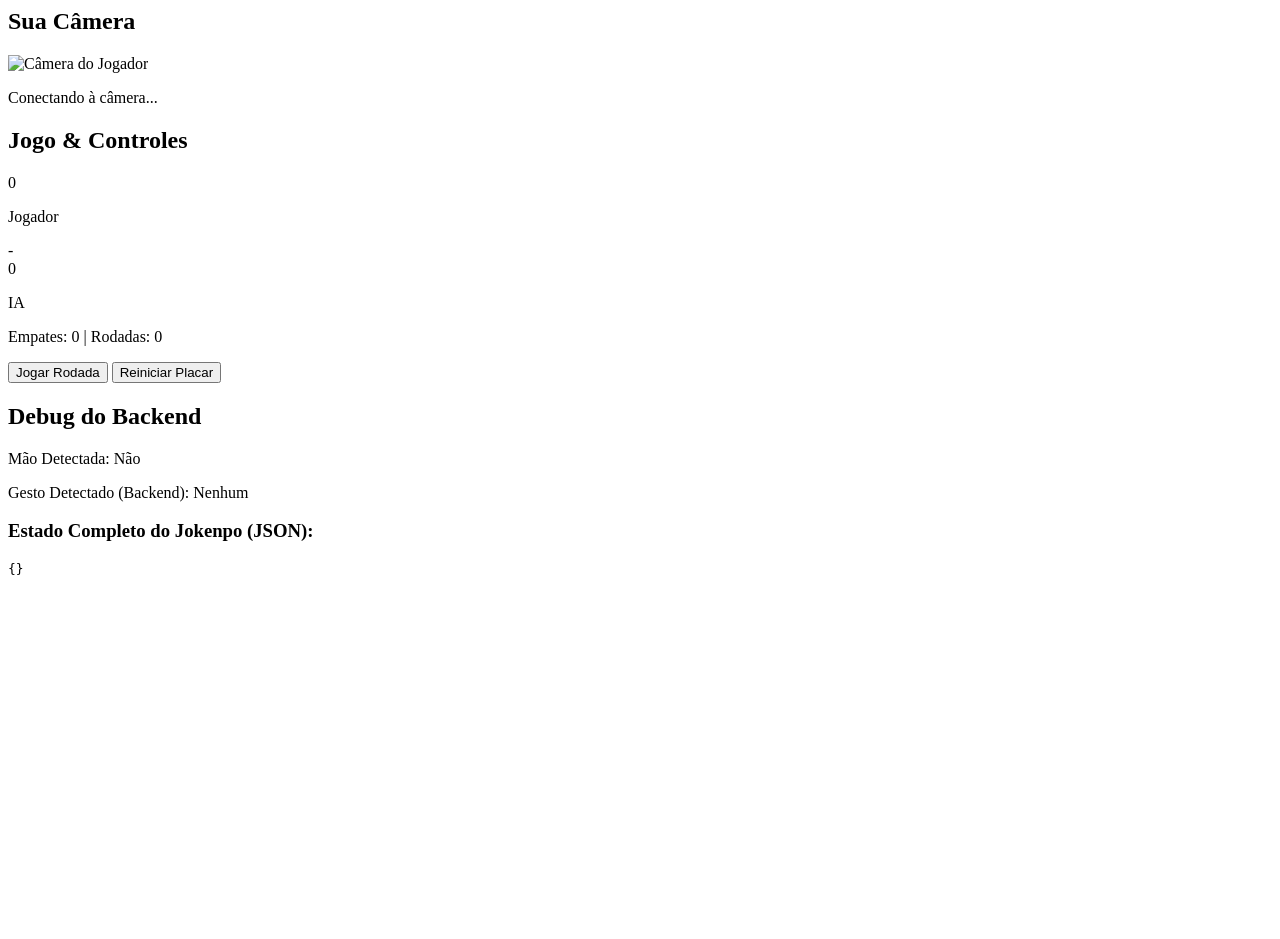
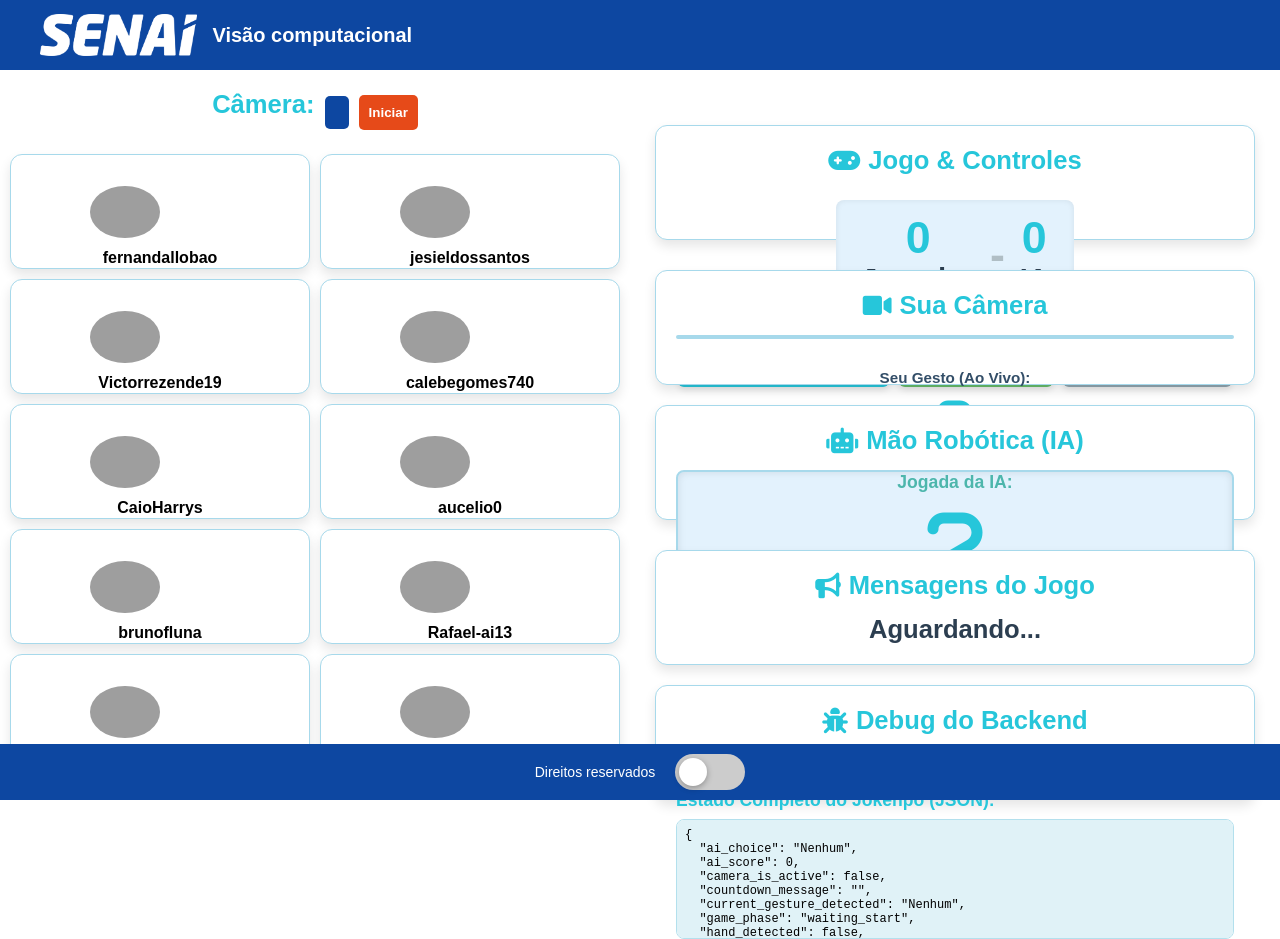
Before and after one commit to Lucianolpsf/HandTrackduino, a Flask app: page /jokenpo in a window 1280 px wide. Before the commit the page ends 575 px from the top, so only its background shows below. Run offline with Flask 3, Linux system fonts and the light colour scheme; data that the repository does not hold is empty; grey boxes are pictures that could not be loaded.

Commit message:
Update jokenpo.html

```diff
--- a/templates/jokenpo.html
+++ b/templates/jokenpo.html
@@ -1,17 +1,21 @@
+{% extends 'base.html' %}
+
+{% block title %}Jokenpo com IA{% endblock %} {# Define o título da aba do navegador para esta página #}
+{# Não há um bloco para 'header_title' no seu base.html, mas se fosse preciso, estaria aqui #}
+
+{% block content %}
+{# Aqui você pode adicionar um link para o CSS específico do Jokenpo, se não estiver já no seu style.css principal #}
+{# RECOMENDAÇÃO: Idealmente, este link estaria no <head> via um bloco no base.html. #}
+{# Para simplicidade e para não modificar seu base.html, colocamos aqui: #}
+
+
 <div class="jokenpo-app-container">
-        <!-- Seção da Câmera (Jogador) -->
-        <section class="camera-section card">
-            <h2><i class="fas fa-video"></i> Sua Câmera</h2>
-            <div id='jokenpo'class="video-container">
-                <img id="videoStream" alt="Câmera do Jogador">
-                <p id="camera-status" class="status-message">Conectando à câmera...</p>
-            </div>
-        </section>
+    {# A estrutura de divs e sections que você forneceu para o Jokenpo #}
 
-        <!-- Seção do Placar e Controles -->
+    <!-- Linha Superior: Placar e Botões de Controle -->
+    <div class="top-info-controls-row">
         <section class="game-scoreboard-controls card">
             <h2><i class="fas fa-gamepad"></i> Jogo & Controles</h2>
-            <div class="scoreboard-and-info-wrapper">
             <!-- Placar -->
             <div class="scoreboard">
                 <div class="score">
@@ -27,21 +31,69 @@
             <div class="round-info">
                 <p>Empates: <span id="ties">0</span> | Rodadas: <span id="rounds-played">0</span></p>
             </div>
-            </div>
 
             <!-- Botões de Controle do Jogo -->
             <div class="jokenpo-controls">
+                <button id="start-processing" class="button primary"><i class="fas fa-play"></i> Iniciar Processamento</button>
+                <button id="stop-processing" class="button danger" style="display:none;"><i class="fas fa-stop"></i> Parar Processamento</button>
                 <button id="play-round-button" class="button success"><i class="fas fa-fist-raised"></i> Jogar Rodada</button>
+                <button id="finish-round-button" class="button info" style="display:none;"><i class="fas fa-undo"></i> Terminar Rodada</button>
                 <button id="reset-scoreboard" class="button info"><i class="fas fa-sync-alt"></i> Reiniciar Placar</button>
             </div>
         </section>
+    </div>
+
+    <!-- Linha do Meio: Câmera do Jogador e Mão Robótica da IA -->
+    <div class="camera-robot-row">
+        <!-- Camera Section (Jogador) -->
+        <section class="camera-section card">
+            <h2><i class="fas fa-video"></i> Sua Câmera</h2>
+            <div class="video-container">
+                <!-- O feed da câmera agora vem do endpoint do Flask -->
+                <img id="camera-feed" src="/video_feed" alt="Camera Feed">
+                <!-- O status da câmera será atualizado pelo JavaScript -->
+                <p id="camera-status" class="status-message">Conectando à câmera...</p>
+            </div>
+            <!-- Ícone do Gesto do Jogador (visualização em tempo real) -->
+            <div class="player-info-live">
+                <p>Seu Gesto (Ao Vivo):</p>
+                <div class="gesture-icon" id="player-live-gesture-icon">
+                    <i class="fas fa-question"></i>
+                </div>
+            </div>
+        </section>
+
+        <!-- Robô (Mão Robótica) Section (IA) -->
+        <section class="robot-section card">
+            <h2><i class="fas fa-robot"></i> Mão Robótica (IA)</h2>
+            <div class="robot-hand-display">
+                <p class="robot-status">Jogada da IA:</p>
+                <div class="gesture-icon" id="robot-choice-icon">
+                    <i class="fas fa-question"></i>
+                </div>
+            </div>
             <!-- Informações de resultado e contagem regressiva para a IA -->
             <div class="ai-game-feedback">
                 <p id="ai-countdown-message" class="countdown-ai"></p>
                 <p id="ai-result-message" class="result-ai"></p>
             </div>
         </section>
-        <!-- Seção de Debug do Backend -->
+    </div>
+
+    <!-- Linha Inferior: Mensagens do Jogo e Debug Information -->
+    <div class="bottom-messages-debug-row">
+        <!-- Mensagens Principais do Jogo -->
+        <section class="main-messages-section card">
+            <h2><i class="fas fa-bullhorn"></i> Mensagens do Jogo</h2>
+            <div class="result-message-area">
+                <p id="round-result-main">Aguardando...</p>
+                <div class="countdown-display">
+                    <p id="countdown-message"></p>
+                </div>
+            </div>
+        </section>
+
+        <!-- Informações de Debug do Backend -->
         <section class="debug-info-section card">
             <h2><i class="fas fa-bug"></i> Debug do Backend</h2>
             <div class="debug-content">
@@ -52,3 +104,9 @@
             </div>
         </section>
     </div>
+
+</div>
+{% endblock %}
+
+{% block scripts %}
+{% endblock %}
```
Lines whose indentation alone changed are shown as unchanged.
